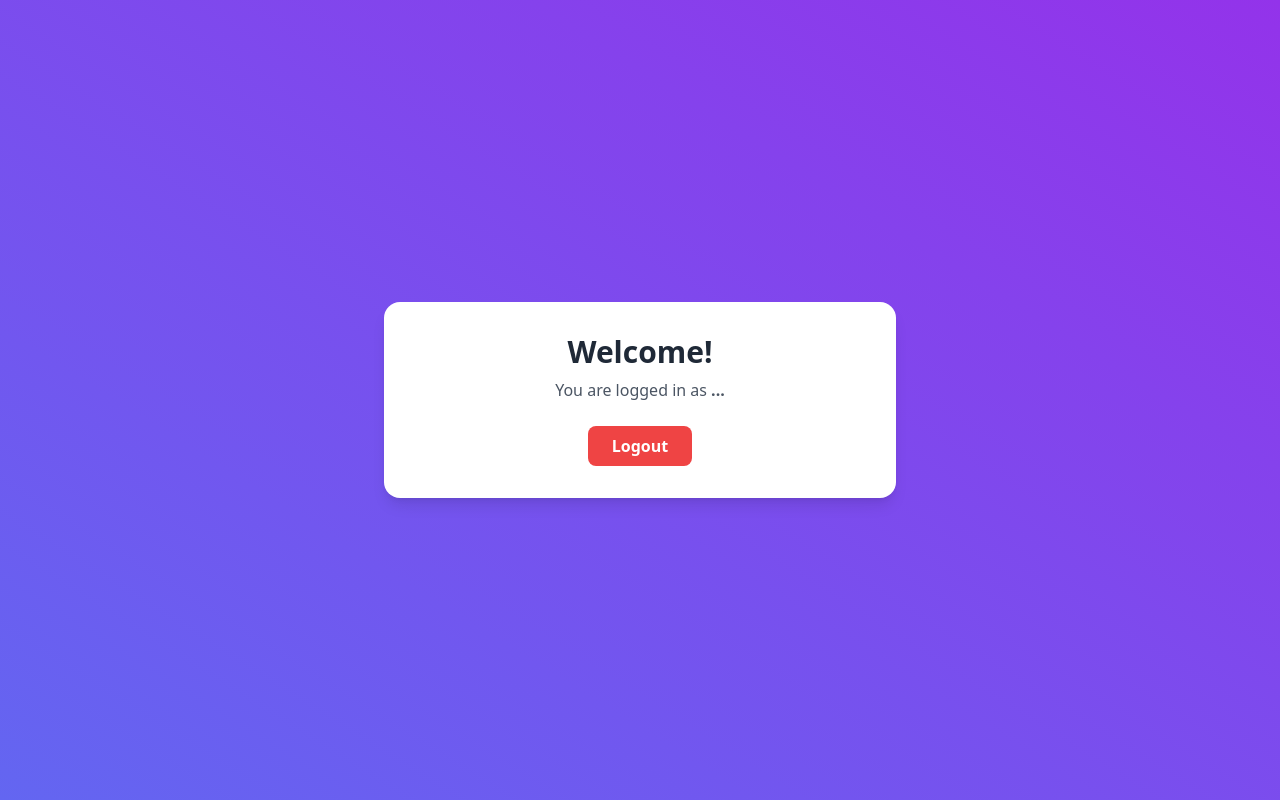
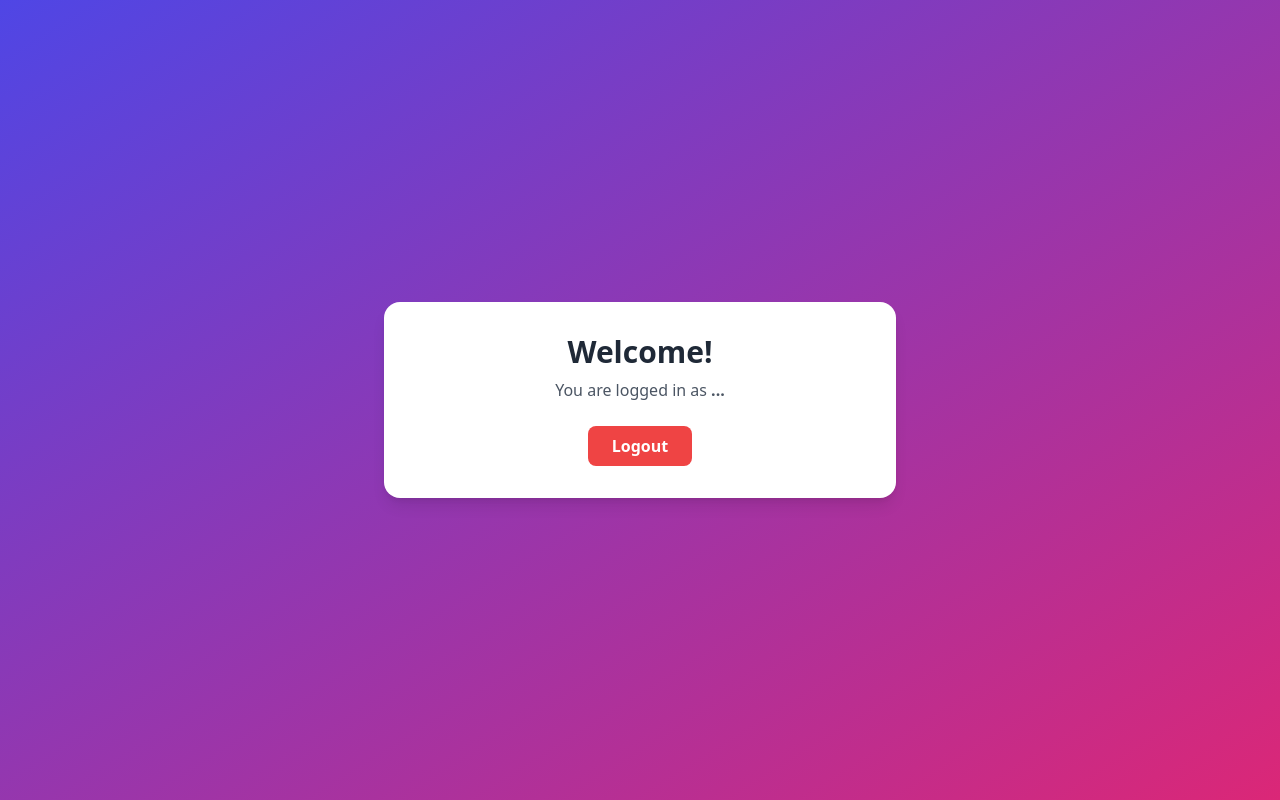
Before and after one commit to umarrajput1613/auth-signupflow, a website with bundled scripts: page index.html in a window 1280 px wide. Built offline with nearby package versions, Linux system fonts and the light colour scheme; no server answers.

Commit message:
Update index.html

```diff
--- a/index.html
+++ b/index.html
@@ -5,7 +5,7 @@
   <title>Home</title>
   <script src="https://cdn.tailwindcss.com"></script>
 </head>
-<body class="min-h-screen bg-gradient-to-tr from-indigo-500 to-purple-600 flex items-center justify-center p-6">
+<body class="min-h-screen bg-gradient-to-br from-indigo-600 to-pink-600 flex items-center justify-center p-6">
   <div id="homePage" class="w-full max-w-lg bg-white rounded-2xl p-8 shadow-lg text-center">
     <h1 class="text-3xl font-bold mb-2 text-gray-800">Welcome!</h1>
     <p class="text-gray-600 mb-6">You are logged in as <strong id="userEmail">...</strong></p>
```
